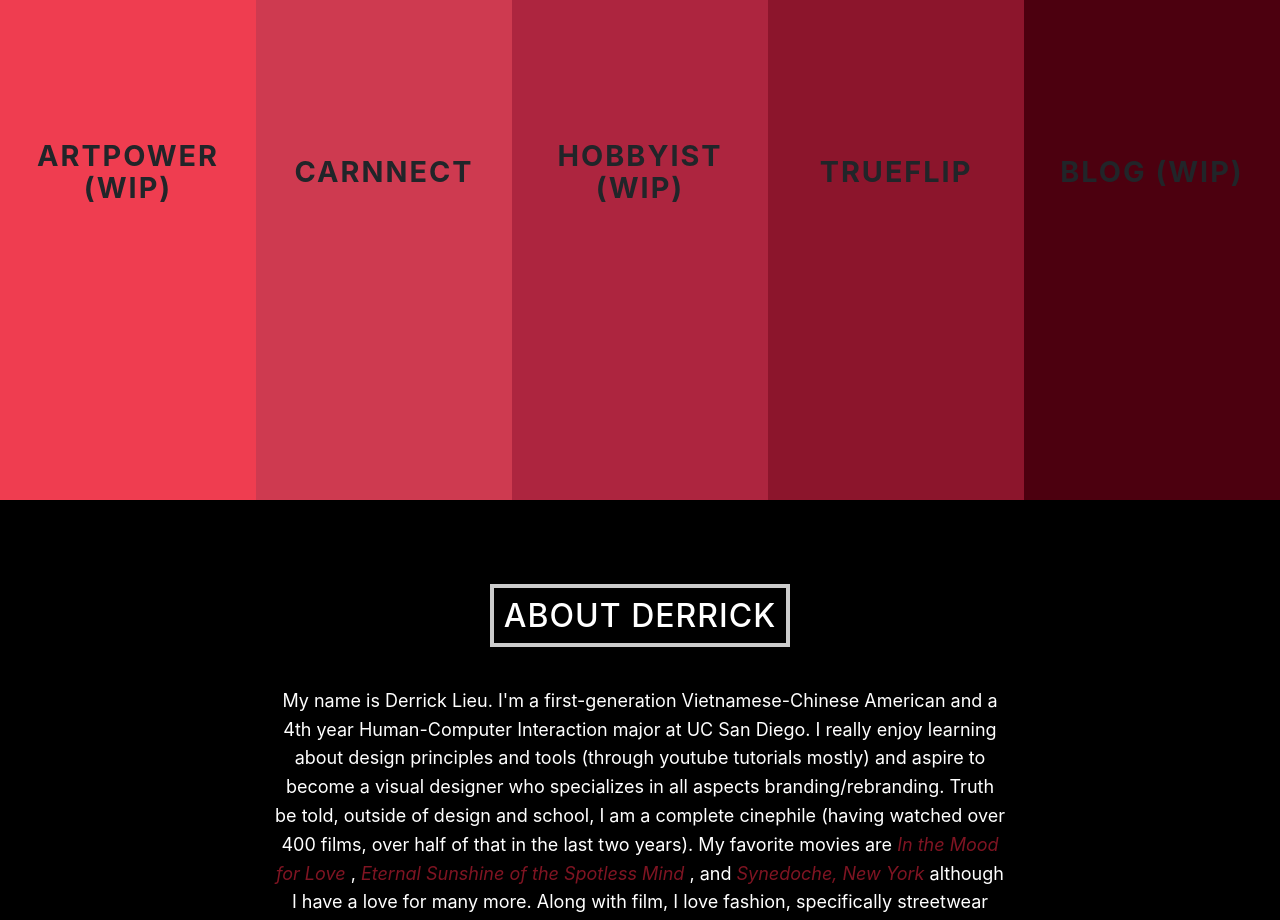
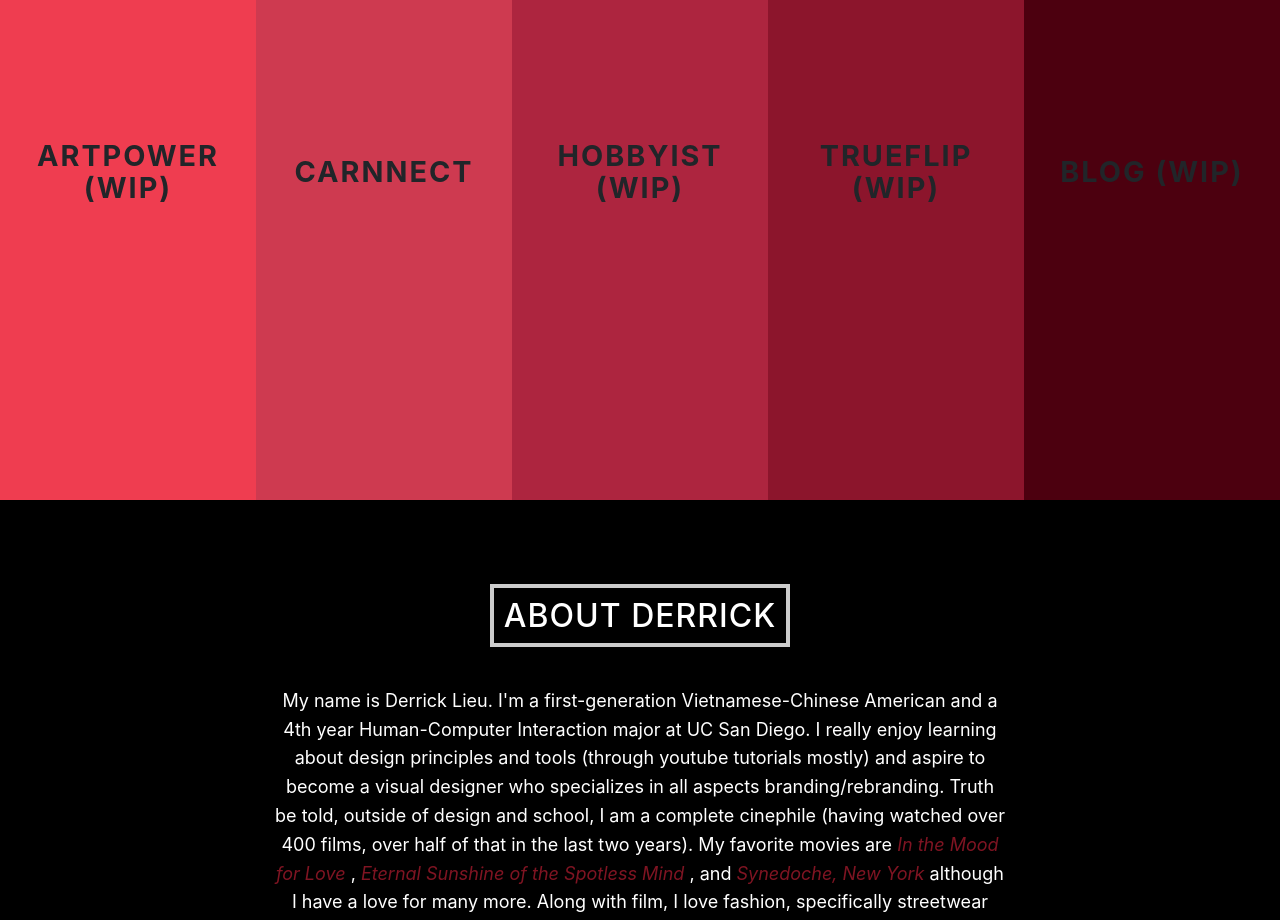
Before and after one commit to dlieu626/derricklieu.github.io, a website with bundled scripts: page index.html in a window 1280 px wide. Shown: the part 1280-2200 px from the top of the page. Built offline with nearby package versions, Linux system fonts and the light colour scheme; files whose address does not match are found by name.

Commit message:
missed trueflip (WIP)

```diff
--- a/index.html
+++ b/index.html
@@ -377,7 +377,7 @@
 
           <section id="bl-work-section">
               <div class="bl-box">
-                  <h2>TRUEFLIP</h2>
+                  <h2>TRUEFLIP (WIP)</h2>
               </div>
 
               <div class="bl-content">
```
